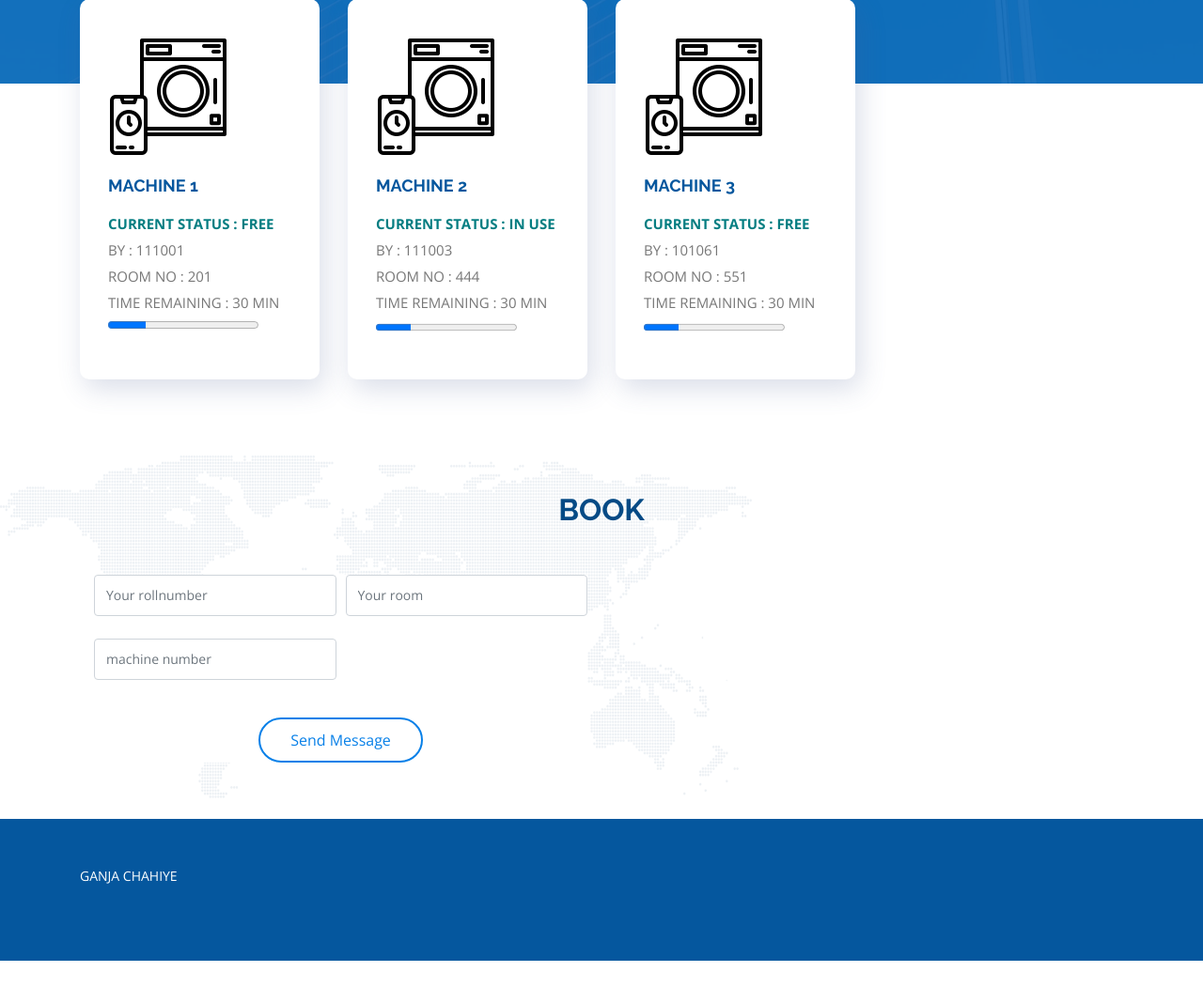
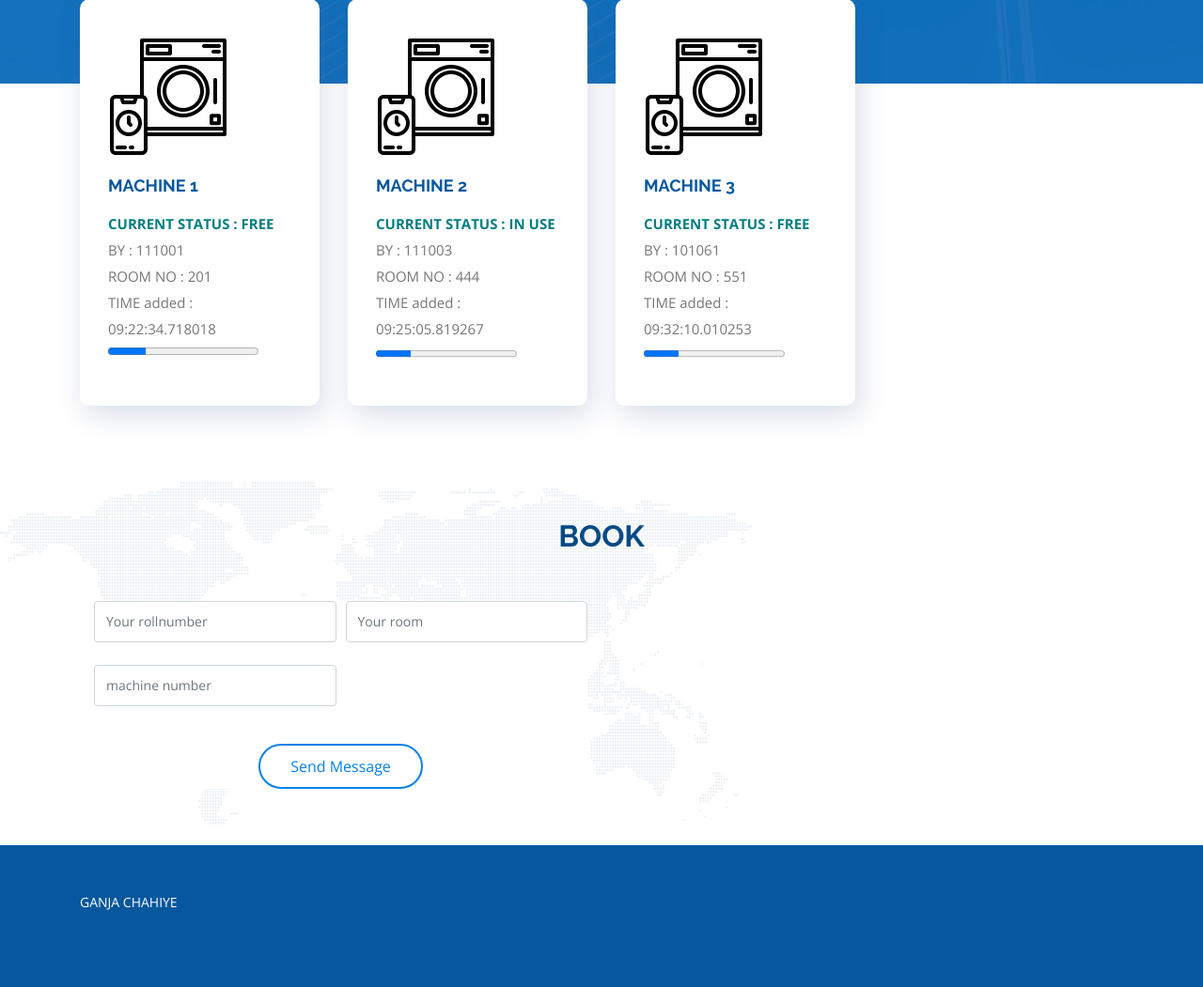
Before and after one commit to unboxdisease/Hackathon-2020-, a Flask app: page / in a window 1280 px wide. Shown: the part 551-1602 px from the top of the page at 94% size. Before the commit the page ends 1574 px from the top, so only its background shows below. Run offline with Flask 2, Linux system fonts and the light colour scheme; data comes from the database, SQL or seed files in the repository; both versions use the stored data as it was after the commit; some libraries are stand-ins or nearby versions.

Commit message:
time added

```diff
--- a/app.py
+++ b/app.py
@@ -1,6 +1,7 @@
 from flask import Flask, render_template, request, redirect, url_for
 from flask_sqlalchemy import SQLAlchemy
 import os
+from datetime import datetime
 
 app = Flask(__name__)
 
@@ -15,6 +16,7 @@ class Book(db.Model):
     rollnumber = db.Column(db.Integer, nullable = False)
     room = db.Column(db.Integer, nullable = False)
     machine = db.Column(db.Integer, nullable = False)
+    time = db.Column(db.DateTime,default = datetime.utcnow)
 
 
 db.create_all()
@@ -35,20 +37,24 @@ def root():
         db.session.commit()
         return redirect('/')
     else:
+        mach1=0
+        mach2=0
+        mach3=0
+
         machs = Book.query.order_by(Book.id).all()
         for mach in machs:
             if mach.machine == 1:
-                mach1 = mach.rollnumber
-                room1 = mach.room
+                mach1 = mach
+
             if mach.machine == 2:
-                mach2 = mach.rollnumber
-                room2 = mach.room
+                mach2 = mach
+
             if mach.machine == 3:
-                mach3 = mach.rollnumber
-                room3 = mach.room
+                mach3 = mach
 
 
-        return render_template('index.html',mach= mach,mach1=mach1,mach2=mach2,mach3=mach3,room1 = room1,room2 = room2,room3 = room3)
+
+        return render_template('index.html',mach1=mach1,mach2=mach2,mach3=mach3)
 
 
 
--- a/templates/index.html
+++ b/templates/index.html
@@ -133,9 +133,9 @@
               <h4 class="title"><a href="">MACHINE 1</a></h4>
               <p class ="status">CURRENT STATUS : FREE</p>
 
-              <p class="description">BY : {{mach1}} <br>
-                ROOM NO : {{room1}} <br>
-              TIME REMAINING : 30 MIN<br></p>
+              <p class="description">BY : {{mach1.rollnumber}} <br>
+                ROOM NO : {{mach1.room}} <br>
+              TIME added : {{mach1.time.time()}}<br></p>
               <progress value = "10" max = "40"></p>
             </div>
           </div>
@@ -146,9 +146,9 @@
               <h4 class="title"><a href="">MACHINE 2</a></h4>
               <p class="status">CURRENT STATUS : IN USE</p>
               <p class = "description">
-              BY : {{mach2}} <br>
-            ROOM NO : {{room2}} <br>
-          TIME REMAINING : 30 MIN<br>
+              BY : {{mach2.rollnumber}} <br>
+            ROOM NO : {{mach2.room}} <br>
+          TIME added : {{mach2.time.time()}}<br>
           <progress value = "10" max = "40"></p>
             </div>
           </div>
@@ -158,9 +158,9 @@
               <div class="icon"><img src="{{url_for('static',filename='img/housekeeping.png')}}"></div>
               <h4 class="title"><a href="">MACHINE 3</a></h4>
               <p class="status">CURRENT STATUS : FREE</p>
-              <p class = "description">BY : {{mach3}} <br>
-                ROOM NO : {{room3}} <br>
-              TIME REMAINING : 30 MIN<br>
+              <p class = "description">BY : {{mach3.rollnumber}} <br>
+                ROOM NO : {{mach3.room}} <br>
+              TIME added : {{mach3.time.time()}}<br>
               <progress value = "10" max = "40"></p>
             </div>
           </div>
```
Also changed, not shown: machine.db.
